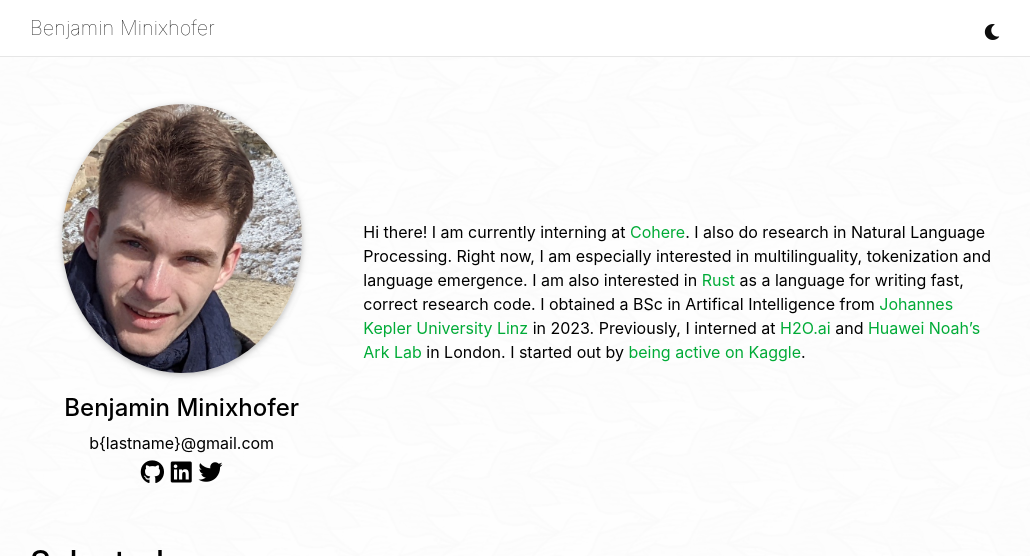
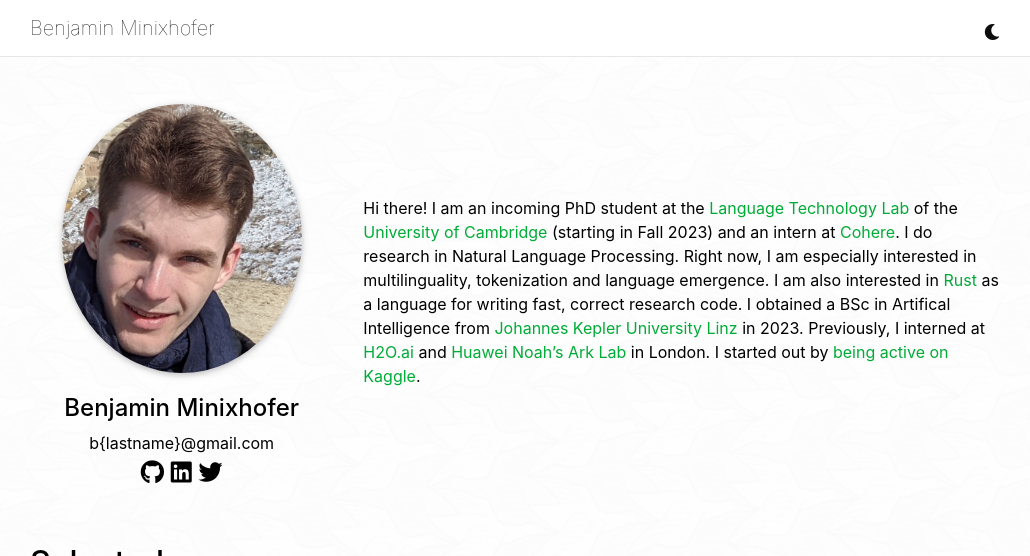
Before and after one commit to bminixhofer/bmin, a Jekyll site: the page built from _pages/about.md, in a window 1280 px wide, cut to the strip 0-556 px from the top of the page. Shown: the whole strip, without its empty margins (125-1155 px from the left). Built offline with Jekyll 4.4.1, drawn with Linux system fonts in a browser that asks for light colours; full-size pictures stand in for the smaller copies a plugin makes; comment, search, counter and statistics services are not loaded; a style sheet for code colours, icons or effects is not loaded.

Commit message:
Update about.md

```diff
--- a/_pages/about.md
+++ b/_pages/about.md
@@ -14,5 +14,4 @@
 social: true  # includes social icons at the bottom of the page
 ---
 
-<!-- I am an incoming PhD student at the [Language Technology Lab](https://ltl.mmll.cam.ac.uk) of the [University of Cambridge](https://www.cam.ac.uk) (starting in Fall 2023) and an intern at [Cohere](https://cohere.com). I do research in Natural Language Processing.  -->
-Hi there! I am currently interning at [Cohere](https://cohere.com). I also do research in Natural Language Processing. Right now, I am especially interested in multilinguality, tokenization and language emergence. I am also interested in [Rust](https://www.rust-lang.org) as a language for writing fast, correct research code. I obtained a BSc in Artifical Intelligence from [Johannes Kepler University Linz](https://www.jku.at/en) in 2023. Previously, I interned at [H2O.ai](https://h2o.ai/) and [Huawei Noah's Ark Lab](http://dev3.noahlab.com.hk) in London. I started out by [being](https://www.kaggle.com/c/petfinder-adoption-prediction/discussion/125436) [active](https://www.kaggle.com/c/petfinder-adoption-prediction/leaderboard) [on](https://www.kaggle.com/c/chaii-hindi-and-tamil-question-answering/leaderboard) [Kaggle](https://www.kaggle.com/bminixhofer).
+Hi there! I am an incoming PhD student at the [Language Technology Lab](https://ltl.mmll.cam.ac.uk) of the [University of Cambridge](https://www.cam.ac.uk) (starting in Fall 2023) and an intern at [Cohere](https://cohere.com). I do research in Natural Language Processing. Right now, I am especially interested in multilinguality, tokenization and language emergence. I am also interested in [Rust](https://www.rust-lang.org) as a language for writing fast, correct research code. I obtained a BSc in Artifical Intelligence from [Johannes Kepler University Linz](https://www.jku.at/en) in 2023. Previously, I interned at [H2O.ai](https://h2o.ai/) and [Huawei Noah's Ark Lab](http://dev3.noahlab.com.hk) in London. I started out by [being](https://www.kaggle.com/c/petfinder-adoption-prediction/discussion/125436) [active](https://www.kaggle.com/c/petfinder-adoption-prediction/leaderboard) [on](https://www.kaggle.com/c/chaii-hindi-and-tamil-question-answering/leaderboard) [Kaggle](https://www.kaggle.com/bminixhofer).
```
